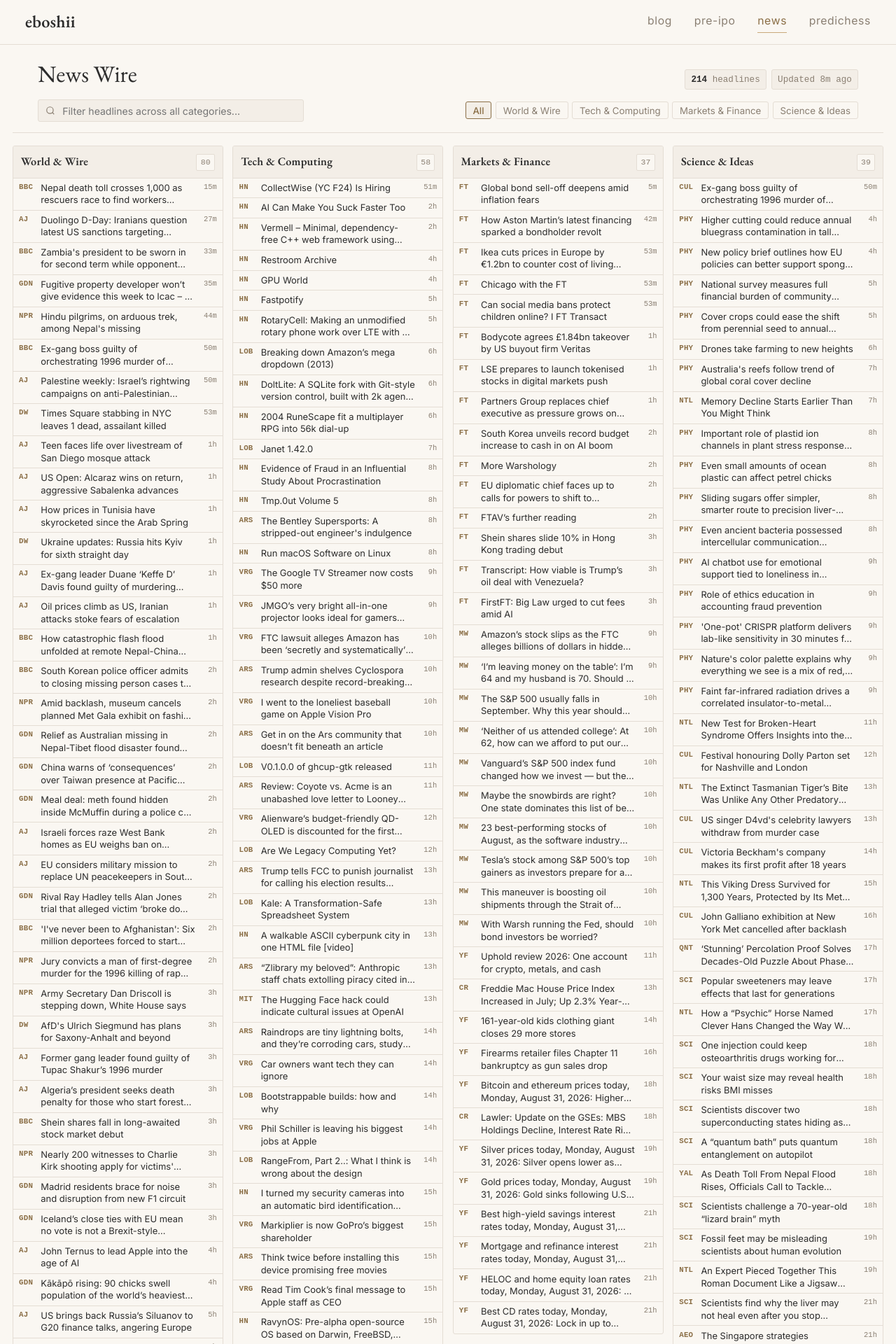
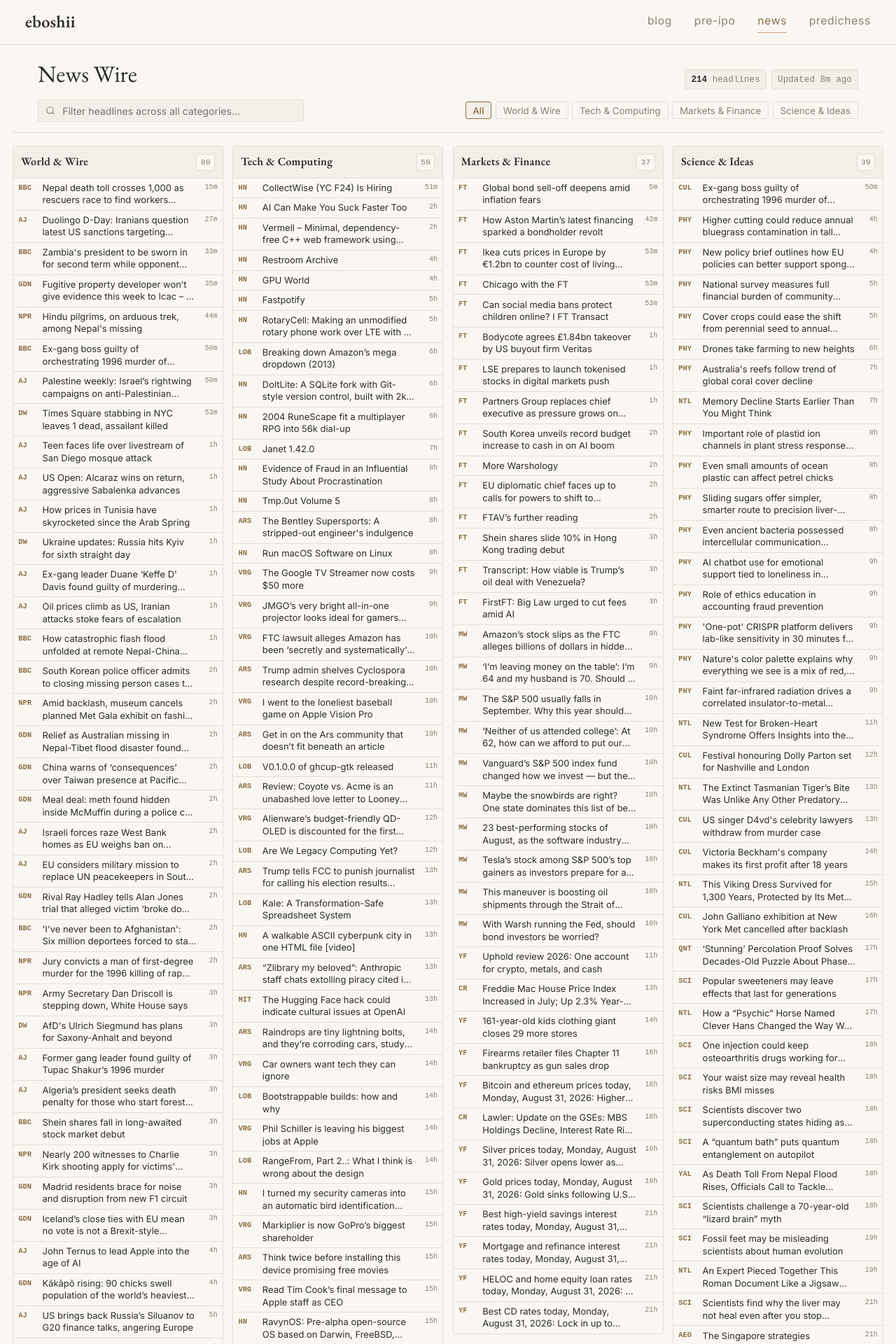
Before and after one commit to eboshii/eboshii.github.io, a Jekyll site: the page built from news/index.html, in a window 1280 px wide. Shown: the top 1920 px of the page at 70% size. Built offline with Jekyll 4.4.1, drawn with Linux system fonts in a browser that asks for light colours.

Commit message:
Fix headline layout using bounded flexbox for source, title, and timestamp

```diff
--- a/assets/css/main.css
+++ b/assets/css/main.css
@@ -716,28 +716,32 @@
 }
 
 .headline-link {
-  display: grid;
-  grid-template-columns: 24px 1fr 24px;
-  align-items: start;
-  gap: 0.4rem;
-  padding: 0.28rem 0.45rem;
+  display: flex;
+  align-items: flex-start;
+  gap: 0.35rem;
+  padding: 0.28rem 0.4rem;
   text-decoration: none;
   color: var(--text);
   width: 100%;
 }
 
 .source-tag {
+  flex: 0 0 28px;
+  width: 28px;
+  min-width: 28px;
+  max-width: 28px;
   font-family: var(--font-mono);
-  font-size: 0.6rem;
+  font-size: 0.58rem;
   font-weight: 600;
   color: var(--accent);
   text-align: left;
-  letter-spacing: 0.02em;
+  line-height: 1.35;
   white-space: nowrap;
-  line-height: 1.35;
+  margin-top: 0.05rem;
 }
 
 .headline-title {
+  flex: 1 1 auto;
   min-width: 0;
   white-space: normal;
   display: -webkit-box;
@@ -750,7 +754,6 @@
   font-family: var(--font-sans);
   font-size: 0.72rem;
   line-height: 1.35;
-  max-height: 2.7em;
   color: var(--text);
   transition: color 0.1s;
 }
@@ -760,12 +763,16 @@
 }
 
 .time-tag {
+  flex: 0 0 24px;
+  width: 24px;
+  min-width: 24px;
   font-family: var(--font-mono);
-  font-size: 0.58rem;
+  font-size: 0.56rem;
   color: var(--muted);
   text-align: right;
+  line-height: 1.35;
   white-space: nowrap;
-  line-height: 1.35;
+  margin-top: 0.05rem;
 }
 
 .col-empty-msg {
```
